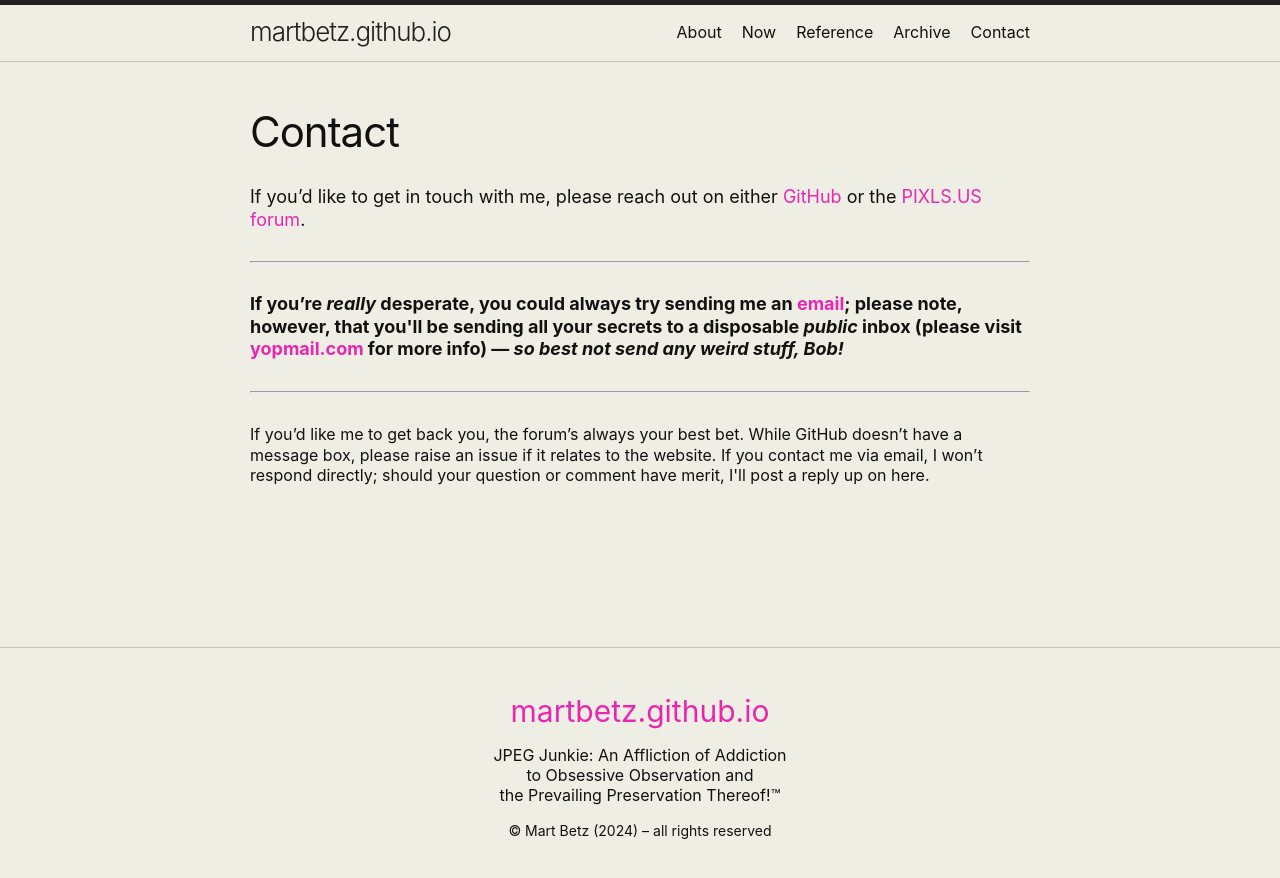
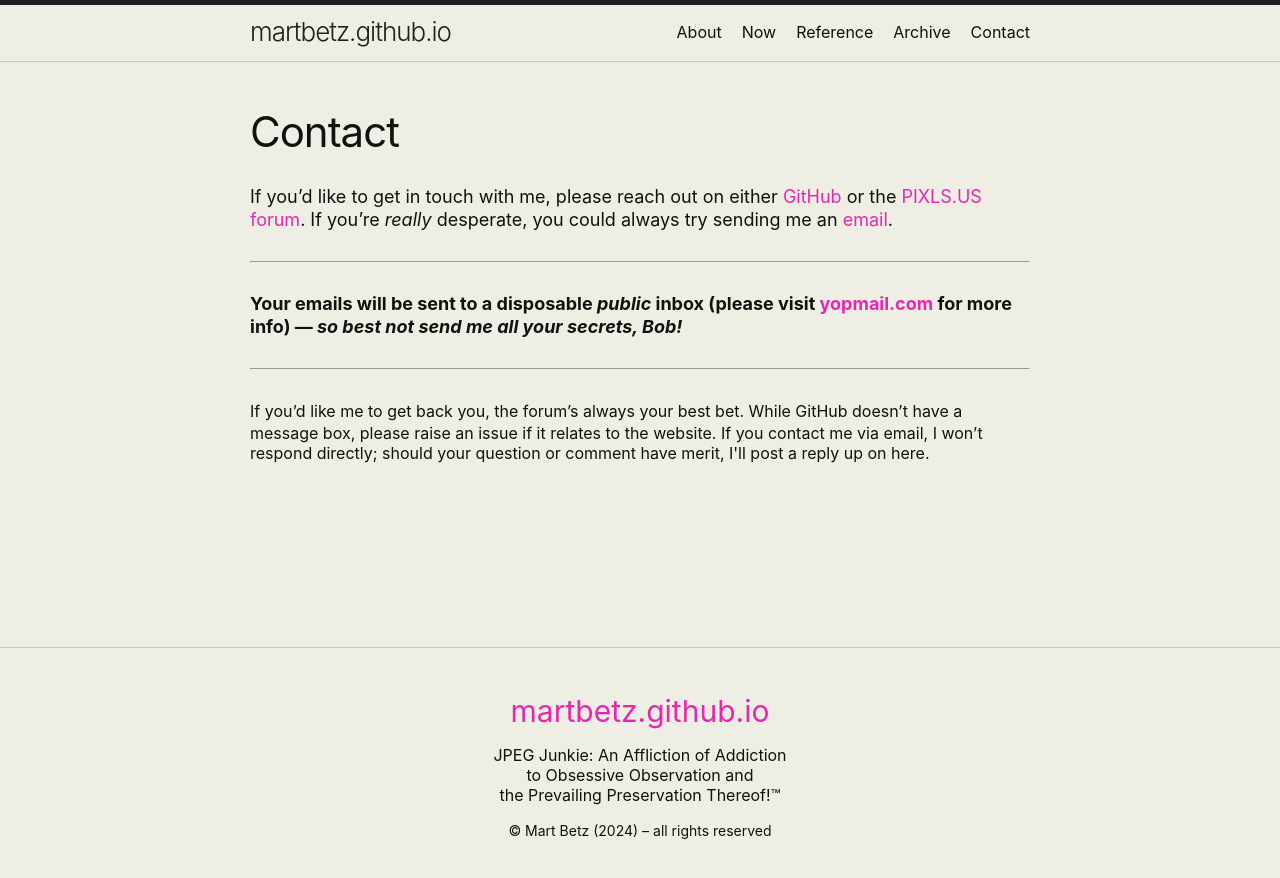
Before and after one commit to martbetz/martbetz.github.io, a Jekyll site: the page built from contact.html, in a window 1280 px wide. Shown: the top 878 px of the page. Built offline with Jekyll 4.4.1, drawn with Linux system fonts in a browser that asks for light colours.

Commit message:
Update contact.html

```diff
--- a/contact.html
+++ b/contact.html
@@ -6,12 +6,12 @@
 <font size="4">
 
 <p>
-If you’d like to get in touch with me, please reach out on either <a href="https://github.com/martbetz/martbetz.github.io/issues/new/choose">GitHub</a> or the <a href="https://discuss.pixls.us/u/martbetz/summary">PIXLS.US forum</a>.
+If you’d like to get in touch with me, please reach out on either <a href="https://github.com/martbetz/martbetz.github.io/issues/new/choose">GitHub</a> or the <a href="https://discuss.pixls.us/u/martbetz/summary">PIXLS.US forum</a>. If you’re <i>really</i> desperate, you could always try sending me an <a class="u-email" href="mailto:{{ site.author.email }}">email</a>.
 </p>
 
 <hr>
 
-<b>If you’re <i>really</i> desperate, you could always try sending me an <a class="u-email" href="mailto:{{ site.author.email }}">email</a>; please note, however, that you'll be sending all your secrets to a disposable <i>public</i> inbox (please visit <a href="https://www.yopmail.com">yopmail.com</a> for more info) — <i>so best not send any weird stuff, Bob!</i></b>
+<b>Your emails will be sent to a disposable <i>public</i> inbox (please visit <a href="https://www.yopmail.com">yopmail.com</a> for more info) — <i>so best not send me all your secrets, Bob!</i></b>
 
 <hr>
 
```
